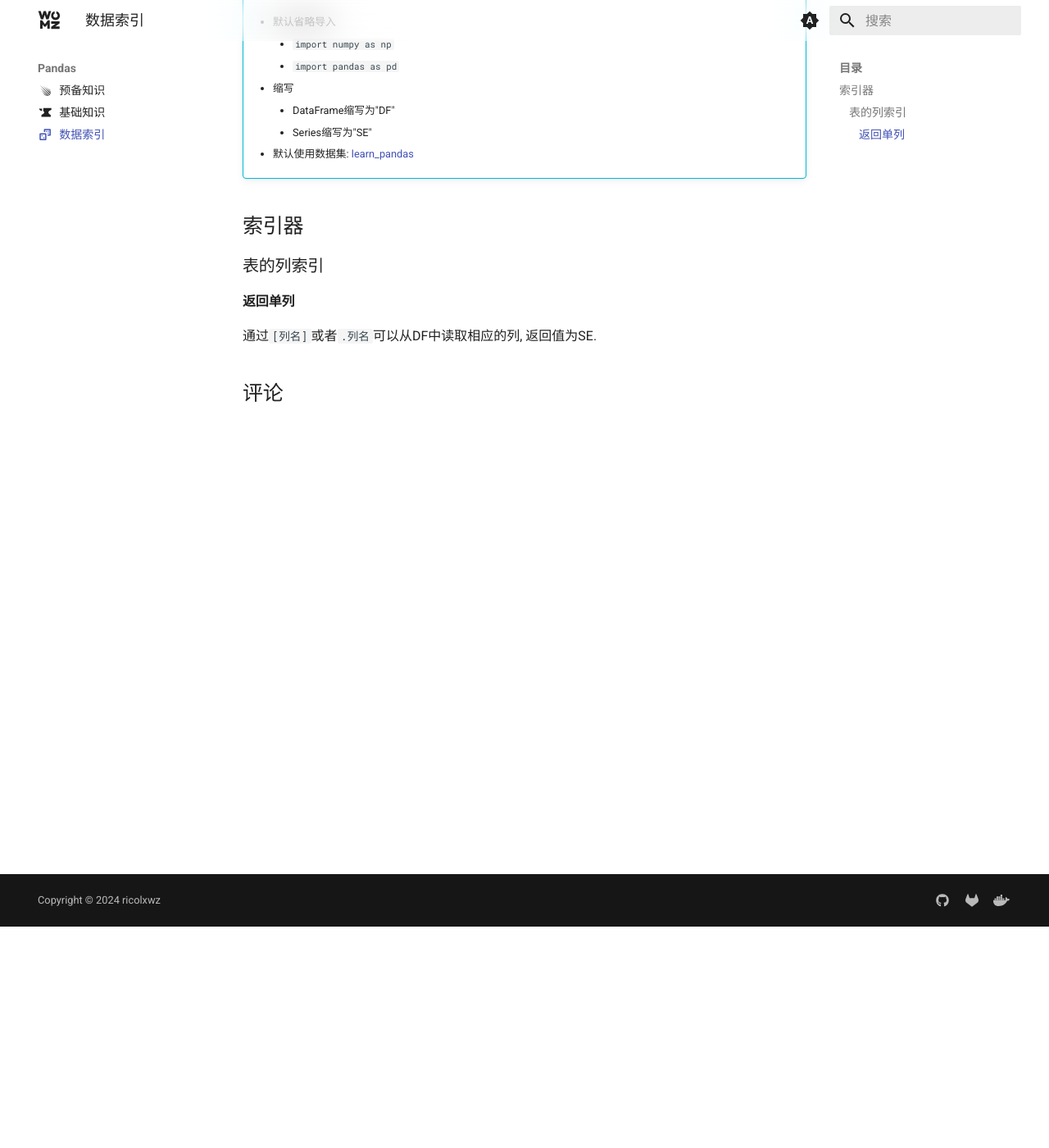
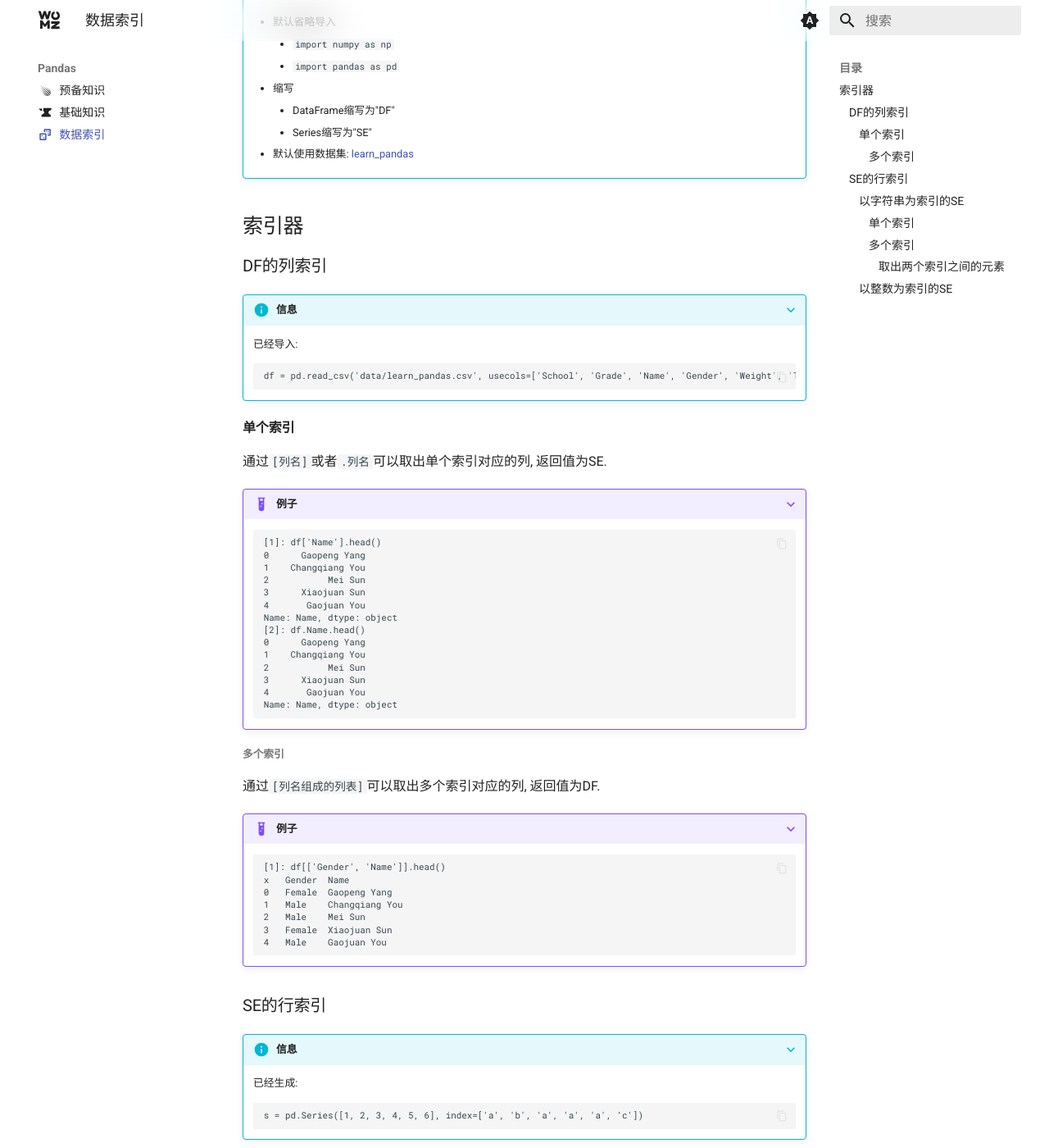
Before and after one commit to sigmax01/py, an MkDocs documentation site: the page built from docs/Pandas/数据索引.md, in a window 1280 px wide and 1400 px high, scrolled down 270 px. Shown: the whole window at 82% size. Built offline with MkDocs 1.6.1 and Material for MkDocs 9.7.7, drawn with Linux system fonts in a browser that asks for light colours; comment, search, counter and statistics services are not loaded; some of the changed text lies outside the part shown.

````diff
--- a/docs/Pandas/数据索引.md
+++ b/docs/Pandas/数据索引.md
@@ -20,8 +20,139 @@
 
 ## 索引器
 
-### 表的列索引
+### DF的列索引
 
-#### 返回单列
+???+ info "信息"
 
-通过`[列名]`或者`.列名`可以从DF中读取相应的列, 返回值为SE.
+    已经导入:
+
+    ```
+    df = pd.read_csv('data/learn_pandas.csv', usecols=['School', 'Grade', 'Name', 'Gender', 'Weight', 'Transfer'])
+    ```
+
+#### 单个索引
+
+通过`[列名]`或者`.列名`可以取出单个索引对应的列, 返回值为SE.
+
+???+ example "例子"
+
+    ```
+    [1]: df['Name'].head()
+    0      Gaopeng Yang
+    1    Changqiang You
+    2           Mei Sun
+    3      Xiaojuan Sun
+    4       Gaojuan You
+    Name: Name, dtype: object
+    [2]: df.Name.head()
+    0      Gaopeng Yang
+    1    Changqiang You
+    2           Mei Sun
+    3      Xiaojuan Sun
+    4       Gaojuan You
+    Name: Name, dtype: object
+    ```
+
+##### 多个索引
+
+通过`[列名组成的列表]`可以取出多个索引对应的列, 返回值为DF.
+
+???+ example "例子"
+
+    ```
+    [1]: df[['Gender', 'Name']].head()
+    x	Gender	Name
+    0	Female	Gaopeng Yang
+    1	Male	Changqiang You
+    2	Male	Mei Sun
+    3	Female	Xiaojuan Sun
+    4	Male	Gaojuan You
+    ```
+
+### SE的行索引
+
+???+ info "信息"
+
+    已经生成:
+
+    ```
+    s = pd.Series([1, 2, 3, 4, 5, 6], index=['a', 'b', 'a', 'a', 'a', 'c'])
+    ```
+
+#### 以字符串为索引的SE
+
+##### 单个索引
+
+通过`[item]`可以取出单个索引对应的元素.
+
+- 如果SE中只有单个值和该索引对应, 则返回这个标量值
+- 如果SE中有多个值和该索引对应, 则返回一个SE
+
+???+ example "例子"
+
+    ```
+    [1]: s['a']
+    a    1
+    a    3
+    a    4
+    a    5
+    dtype: int64
+    [2]: s['b']
+    2
+    ```
+
+##### 多个索引
+
+通过`[item的列表]`可以取出多个索引对应的元素.
+
+???+ example "例子"
+
+    ```
+    [1]: s[['c', 'b']]
+    c    6
+    b    2
+    dtype: int64
+    ```
+
+###### 取出两个索引之间的元素
+
+可以使用切片.
+
+???+ warning "注意"
+
+    - 这里的切片与NumPy的[切片](/NumPy/数组索引/#切片索引)有一点不同, 会包含两个端点
+    - 这两个索引在整个索引中必须唯一
+
+        ???+ tip "Tip"
+
+            如果这两个索引的值在整个索引中存在重复, 那么需要经过排序才能使用切片.
+
+            ???+ example "例子"
+
+                ```
+                [1]: try:
+                        s['a': 'b']
+                     except Exception as e:
+                        Err_Msg = e
+                [2]: Err_Msg
+                KeyError("Cannot get left slice bound for non-unique label: 'a'")
+                [3]: s.sort_index()['a':'b']
+                a    1
+                a    3
+                a    4
+                a    5
+                b    2
+                dtype: int64
+                ```
+
+???+ example "例子"
+
+    ```
+    [1]: s['c': 'b': -2]
+    c    6
+    a    4
+    b    2
+    dtype: int64
+    ```
+
+#### 以整数为索引的SE
--- a/mkdocs.yml
+++ b/mkdocs.yml
@@ -70,6 +70,9 @@
       link: https://gitlab.com/ricolxwz
     - icon: fontawesome/brands/docker
       link: https://hub.docker.com/u/ricolxwz
+  analytics:
+    provider: google
+    property: G-B0Z1WDXCNC
   generator: false
 extra_css:
   - stylesheets/extra.css
````
